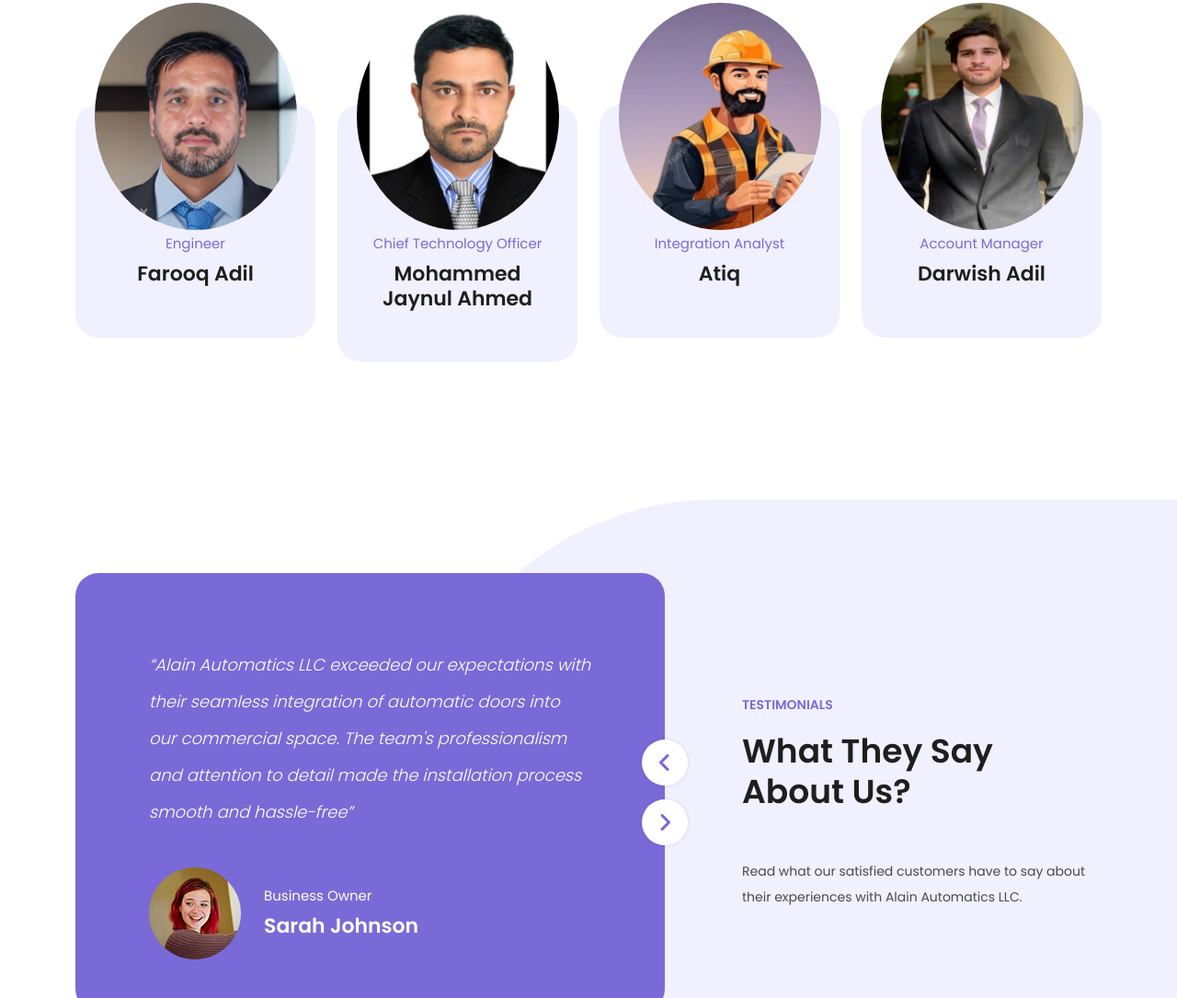
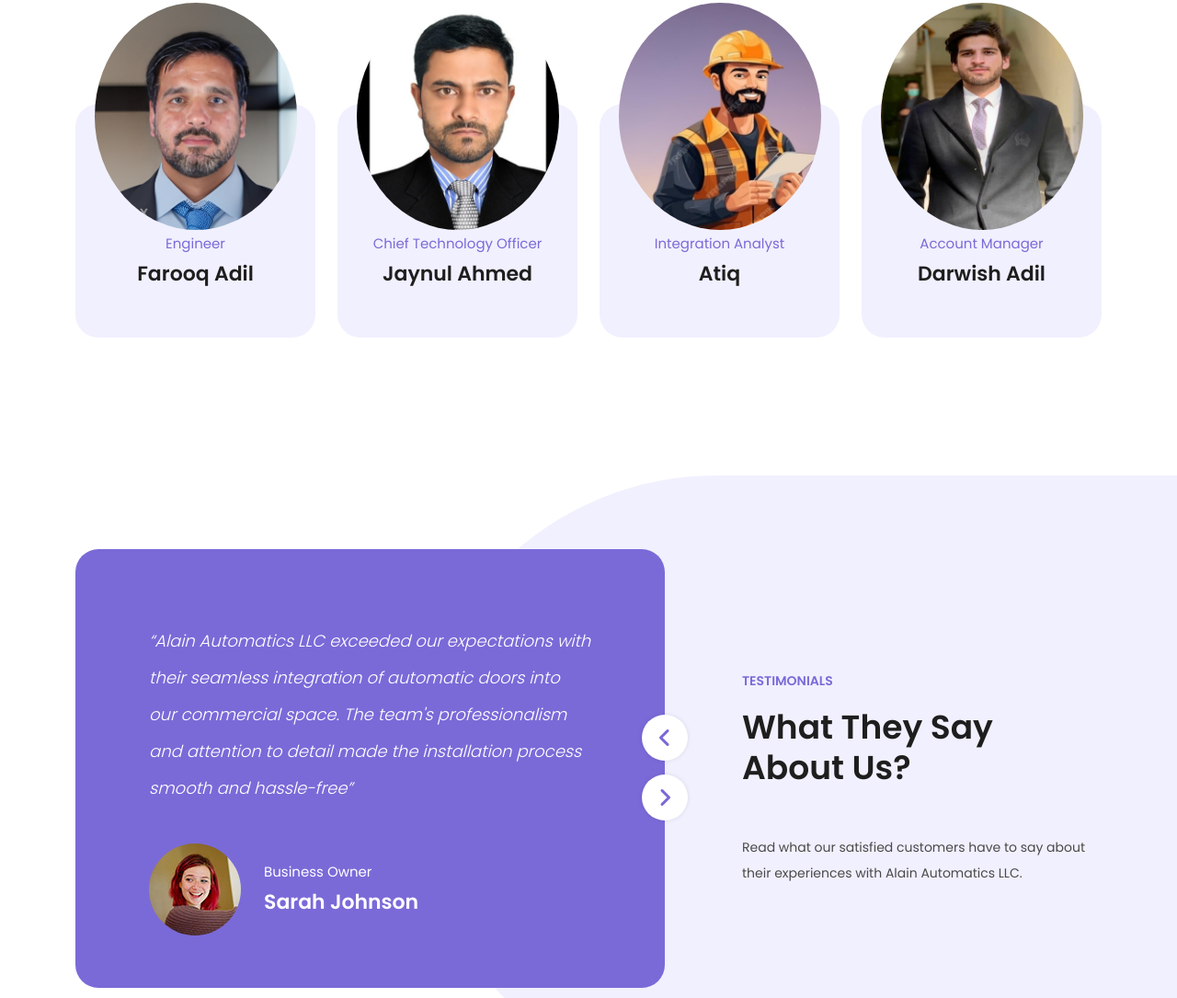
Before and after one commit to Darwishadil779/LLC, a website: page public/index.html in a window 1280 px wide. Shown: the part 4589-5674 px from the top of the page at 92% size. Drawn offline with nearby package versions, Linux system fonts and the light colour scheme.

Commit message:
Update index.html

```diff
--- a/public/index.html
+++ b/public/index.html
@@ -478,7 +478,7 @@ Automatic sliding door machines offer smooth, quiet operation, improved accessib
             <div class="main-content">
               <img src="images/use1.jpg" alt="">
               <span class="category">Chief Technology Officer</span>
-              <h4>Mohammed Jaynul Ahmed</h4>
+              <h4>Jaynul Ahmed</h4>
 
             </div>
           </div>
```
